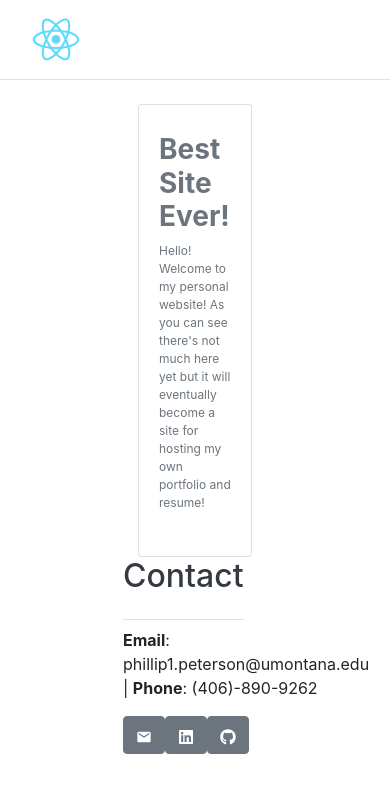
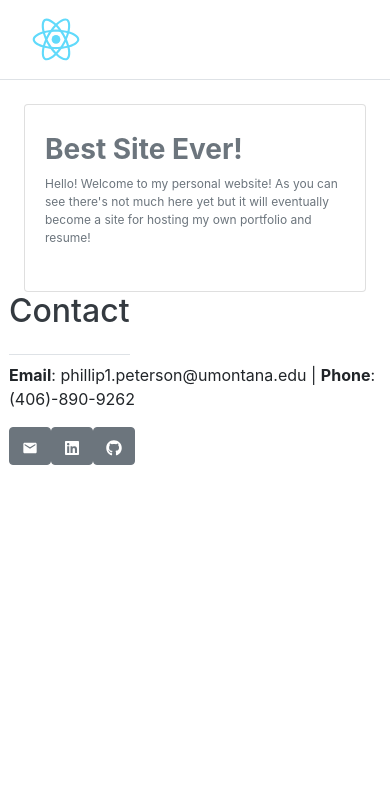
Before and after one commit to PhillipPeterson/phillpeterson.com, a React (Create React App) app: page / in a window 390 px wide. Shown: the top 792 px of the page. Built offline with nearby package versions, Linux system fonts and the light colour scheme.

Commit message:
changed mobile view to auto size for better viewing

```diff
--- a/src/App.js
+++ b/src/App.js
@@ -13,7 +13,7 @@ const App = () => (
       <Container className="px-0">
         <Row noGutters className="pt-2 pt-md-5 w-100 px-4 px-xl-0 position-relative">
           <Col xs={4} sm={4} md={4} />
-          <Col xs={4} md={5} className="pb-5 mb-5 pb-md-0 mb-md-0 mx-auto mx-md-0">
+          <Col md={5} className="pb-5 mb-5 pb-md-0 mb-md-0 xs-auto mx-auto mx-md-0">
             <Card />
             <Footer />
           </Col>
```
